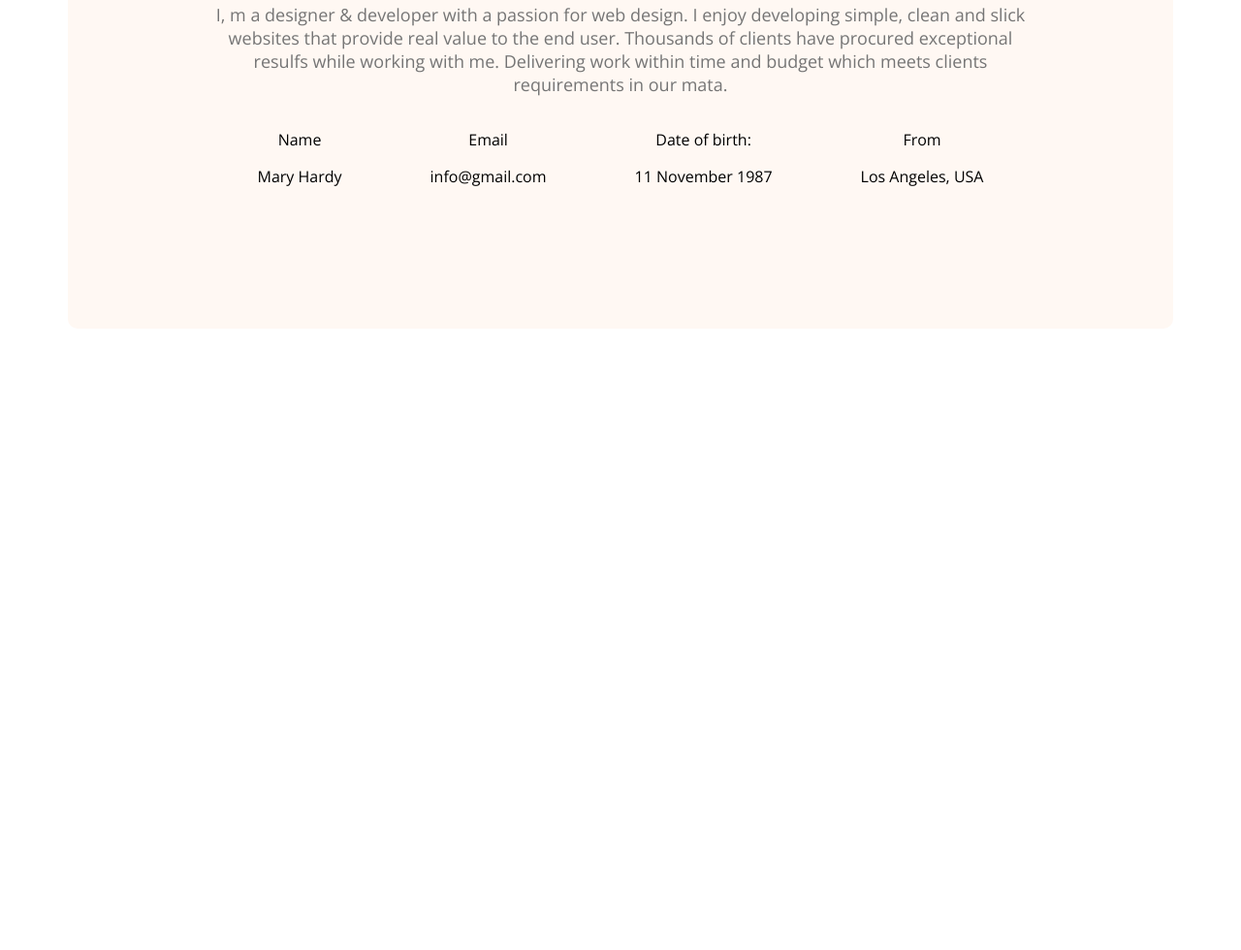
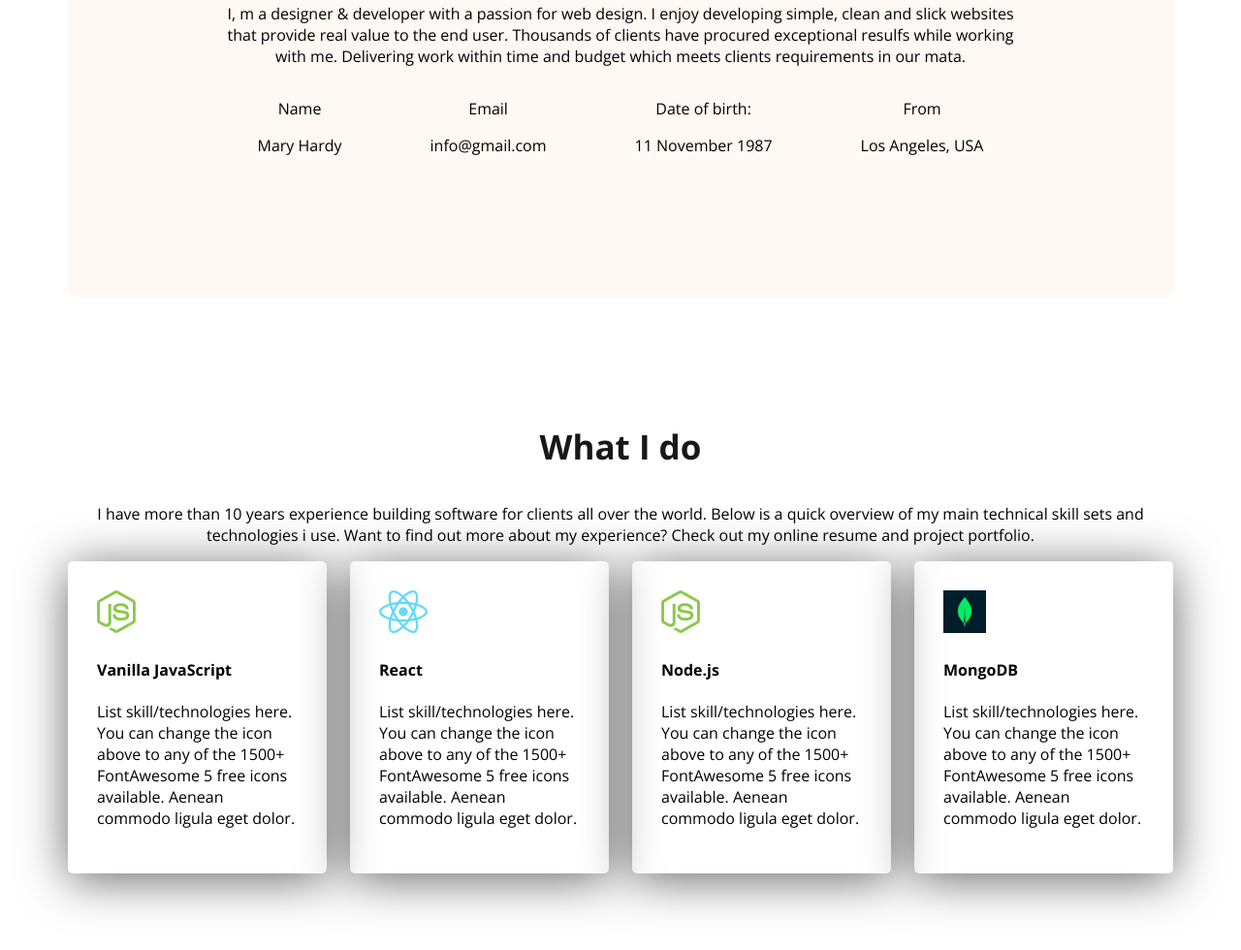
Before and after one commit to hanif7077/webdeveloper-portfolio, a plain HTML site: page index.html in a window 1280 px wide. Shown: the part 1204-2184 px from the top of the page at 97% size. Before the commit the page ends 1551 px from the top, so only its background shows below. Drawn offline with nearby package versions, Linux system fonts and the light colour scheme.

Commit message:
second push of portfolio

```diff
--- a/index.html
+++ b/index.html
@@ -54,6 +54,33 @@
             </div>
 
         </section>
+        <!-- waht i do section -->
+         <section class="skiles ">
+            <h3 class="section-title text-center">What I do</h3>
+            <p class="section-descripation text-center">I have more than 10 years experience building software for clients all over the world. Below is a quick overview of my main technical skill sets and technologies i use. Want to find out more about my experience? Check out my online resume and project portfolio.</p>
+            <div class="skiles-container">
+               <div class="skile">
+                <img src="images/icons/nodejs.png" alt="">
+                <h4 class="skile-title">Vanilla JavaScript</h4>
+                <p class="skill-description">List skill/technologies here. You can change the icon above to any of the 1500+ FontAwesome 5 free icons available. Aenean commodo ligula eget dolor.</p>
+               </div>
+               <div class="skile">
+                <img src="images/icons/react.png" alt="">
+                <h4 class="skile-title">React</h4>
+                <p class="skill-description">List skill/technologies here. You can change the icon above to any of the 1500+ FontAwesome 5 free icons available. Aenean commodo ligula eget dolor.</p>
+               </div>
+               <div class="skile">
+                <img src="images/icons/nodejs.png" alt="">
+                <h4 class="skile-title">Node.js</h4>
+                <p class="skill-description">List skill/technologies here. You can change the icon above to any of the 1500+ FontAwesome 5 free icons available. Aenean commodo ligula eget dolor.</p>
+               </div>
+               <div class="skile">
+                <img src="images/icons/mongo.png" alt="">
+                <h4 class="skile-title">MongoDB</h4>
+                <p class="skill-description">List skill/technologies here. You can change the icon above to any of the 1500+ FontAwesome 5 free icons available. Aenean commodo ligula eget dolor.</p>
+               </div>
+            </div>
+         </section>
 
     </main>
     <footer>
--- a/styles/portfolio.css
+++ b/styles/portfolio.css
@@ -49,6 +49,9 @@ nav li a{
     border-radius: 5px;
     border: none;
 }
+.text-center{
+    text-align: center;
+}
 .header{
     background-image: url(../images/developer.png), url(../images/header_bg.png);
     background-repeat: no-repeat;
@@ -81,7 +84,7 @@ nav li a{
     font-weight: bold;
     color: #181818;
 }
-.section-descriptation{
+.section-description{
     font-size: 18px;
     color: #757575;
 }
@@ -93,14 +96,30 @@ main{
     max-width: 1140px;
     margin: 0 auto;
 }
+main section{
+    margin-top: 130px;
+    margin-bottom: 130px;
+}
 /* about */
 .about{
     border-radius: 10px;
     padding: 130px 150px;
     text-align: center;
-    margin-top: 130px;
+
 }
 .about-items{
     display: flex;
     justify-content: space-around;
 }
+
+/* skils style */
+.skiles-container{
+    display: flex;
+    gap: 24px;
+}
+.skile{
+    padding: 30px;
+    border-radius: 5px;
+    box-shadow: 0px 6px 50px 0px rgb(0, 0, 0,0.6);
+
+}
```
